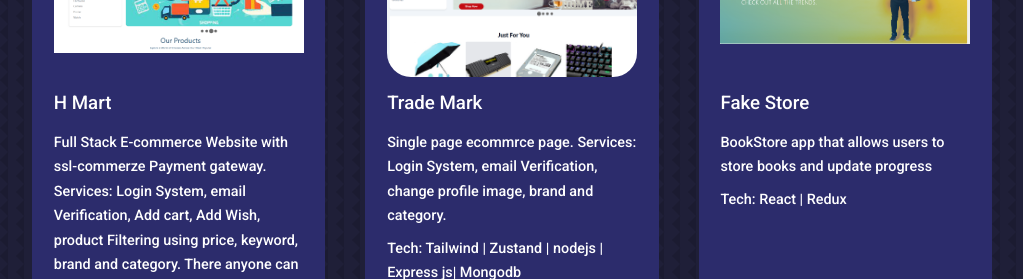
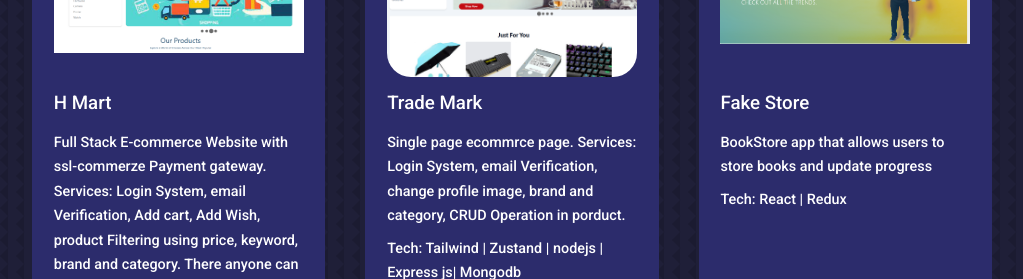
Before and after one commit to mobinulislam143/mahi, a React (Create React App) app: page / in a window 1280 px wide. Shown: the part 2040-2319 px from the top of the page, without its empty margins (128-1151 px from the left). Built offline with nearby package versions, Linux system fonts and the light colour scheme.

Commit message:
Update Portfolio.jsx

```diff
--- a/src/components/portfolio/Portfolio.jsx
+++ b/src/components/portfolio/Portfolio.jsx
@@ -23,7 +23,7 @@
       title: 'Trade Mark',
       img: IMG5,
       description:
-        'Single page ecommrce page. Services: Login System, email Verification, change profile image, brand and category. ',
+        'Single page ecommrce page. Services: Login System, email Verification, change profile image, brand and category, CRUD Operation in porduct. ',
       technologies: 'Tailwind | Zustand | nodejs | Express js| Mongodb',
       link: 'https://frontend-trade.vercel.app/',
       github: 'https://github.com/mobinulislam143/frontendTrade',
```
